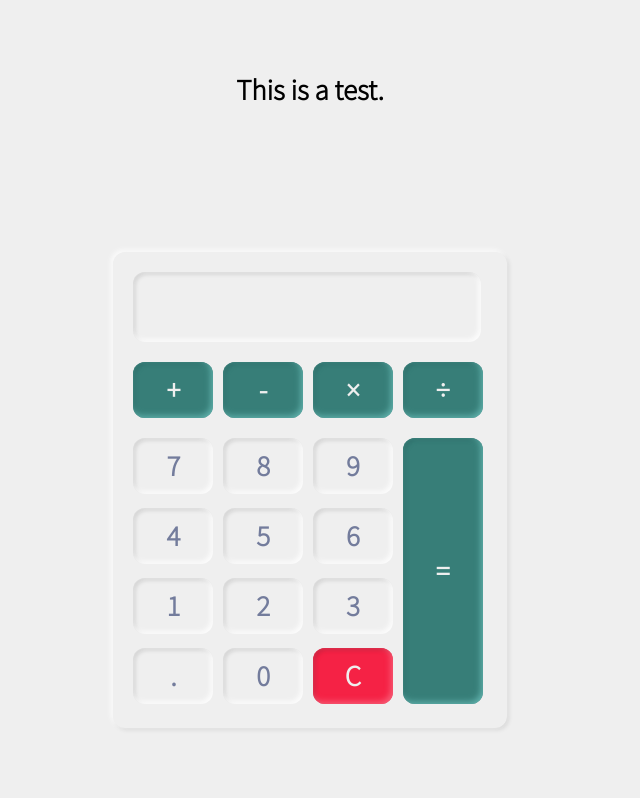
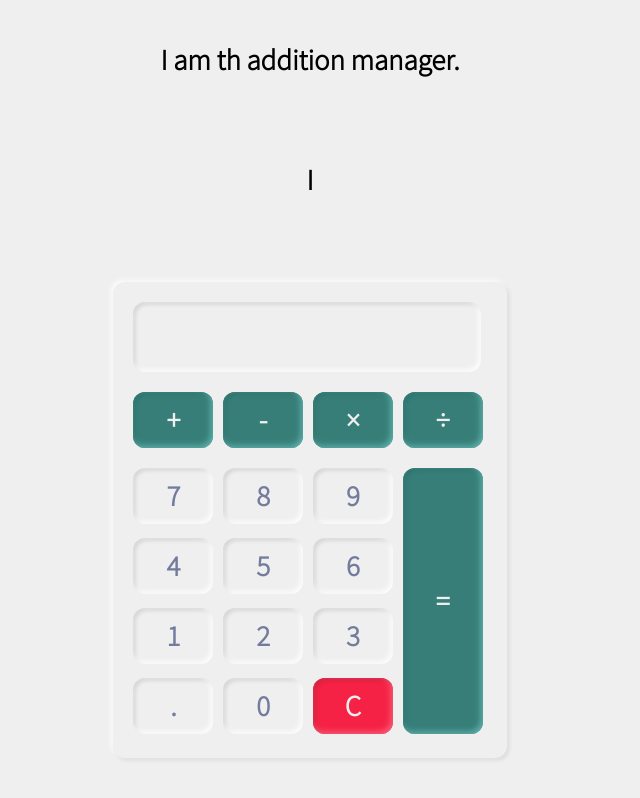
Before and after one commit to hosseinnabi-ir/JavaScript-Calculator-Project, a plain HTML site: page index.html in a window 1280 px wide. Shown: the whole page, without its empty margins (330-970 px from the left). Drawn offline with Linux system fonts and the light colour scheme.

```diff
--- a/index.html
+++ b/index.html
@@ -12,7 +12,7 @@
     <link rel="stylesheet" href="style.css">
 
 </head>
-<para> This is a test. </para>
+<para> I am th addition manager. </para>I
 
 <body>
 
```
